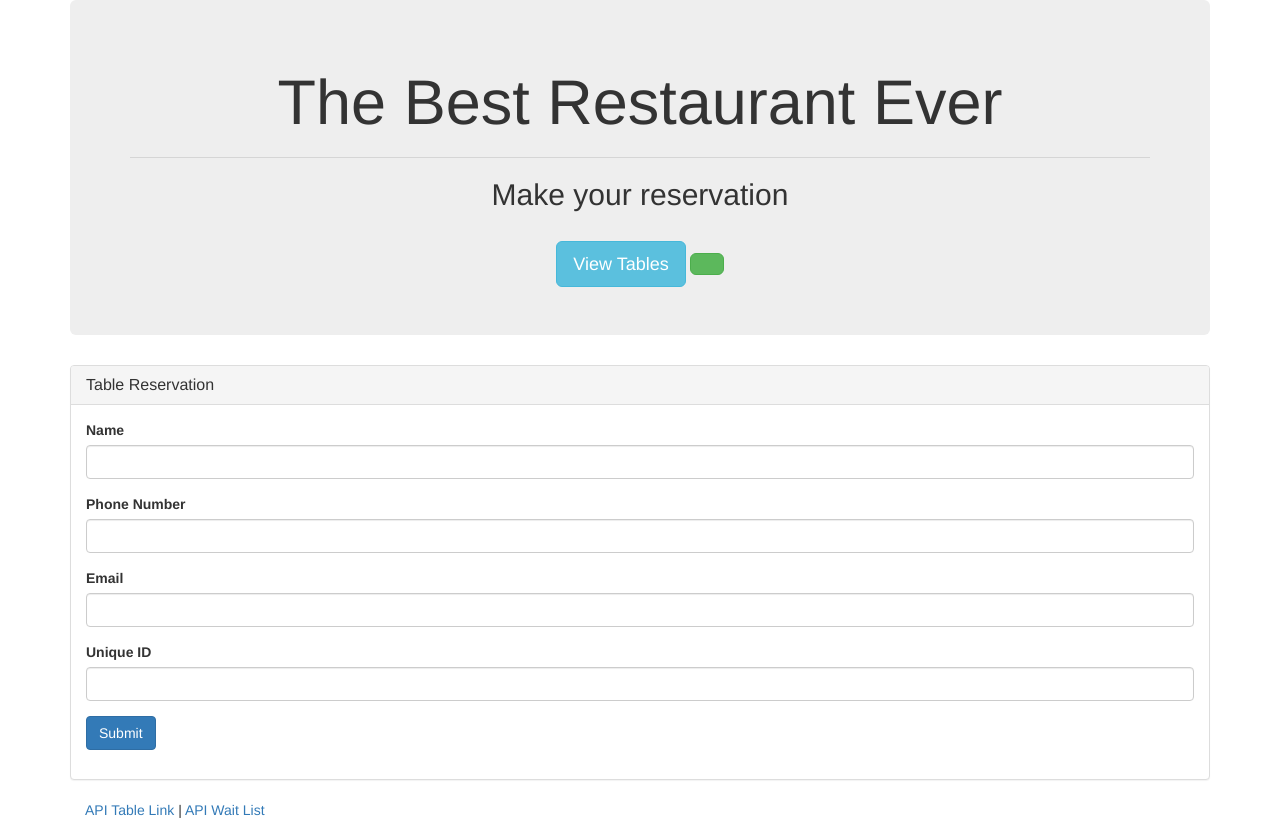
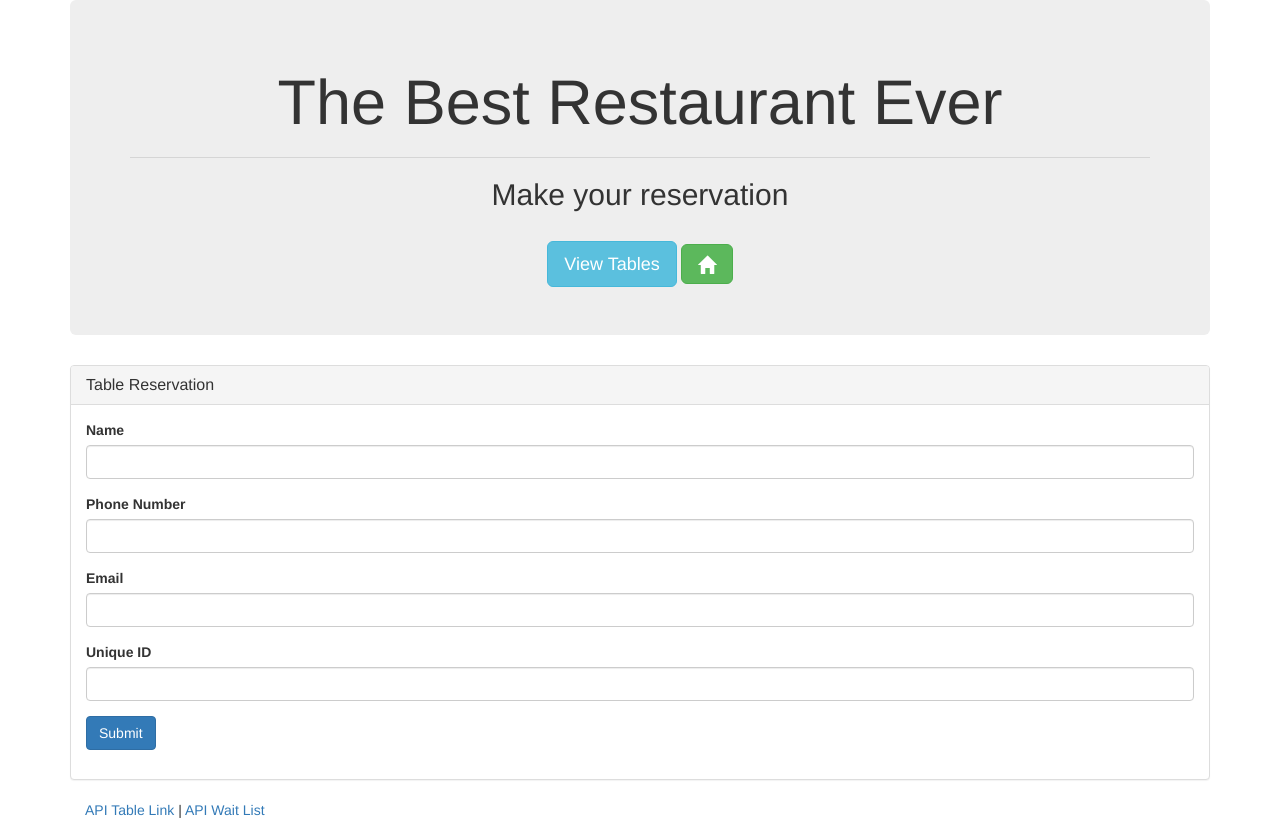
Before and after one commit to JLasc/resataurant-app, a website: page reserve.html in a window 1280 px wide. Drawn offline with nearby package versions, Linux system fonts and the light colour scheme.

Commit message:
updated reserve icon

```diff
--- a/reserve.html
+++ b/reserve.html
@@ -20,7 +20,7 @@
 
 			<div class="text-center">
 				<a href="/tables"><button type="button" class="btn btn-lg btn-info"><span class=""></span> View Tables</button></a>
-				<a href="/"><button type="button" class="btn btn-lg btn-success"><span class=""></span></button></a>
+				<a href="/"><button type="button" class="btn btn-lg btn-success"><span class="glyphicon glyphicon-home"></span></button></a>
 			</div>
 		</div>
 
```
